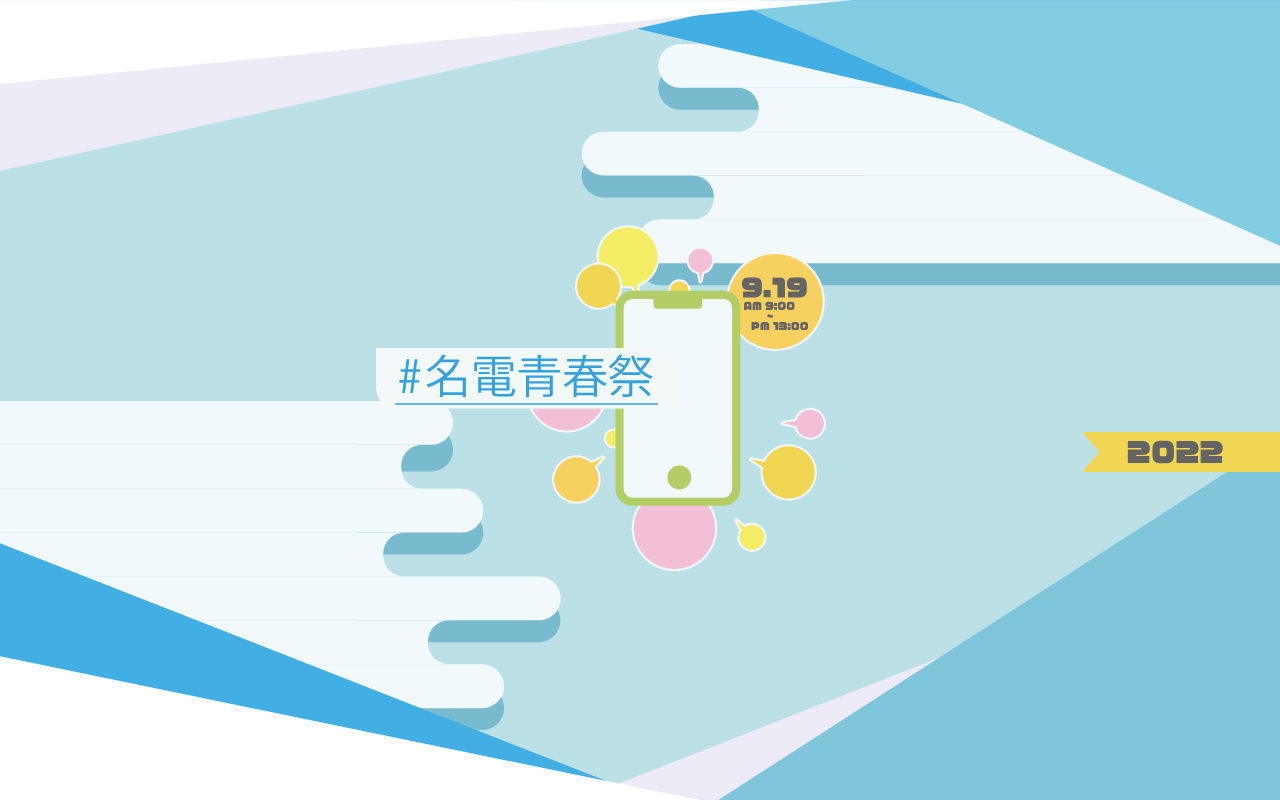
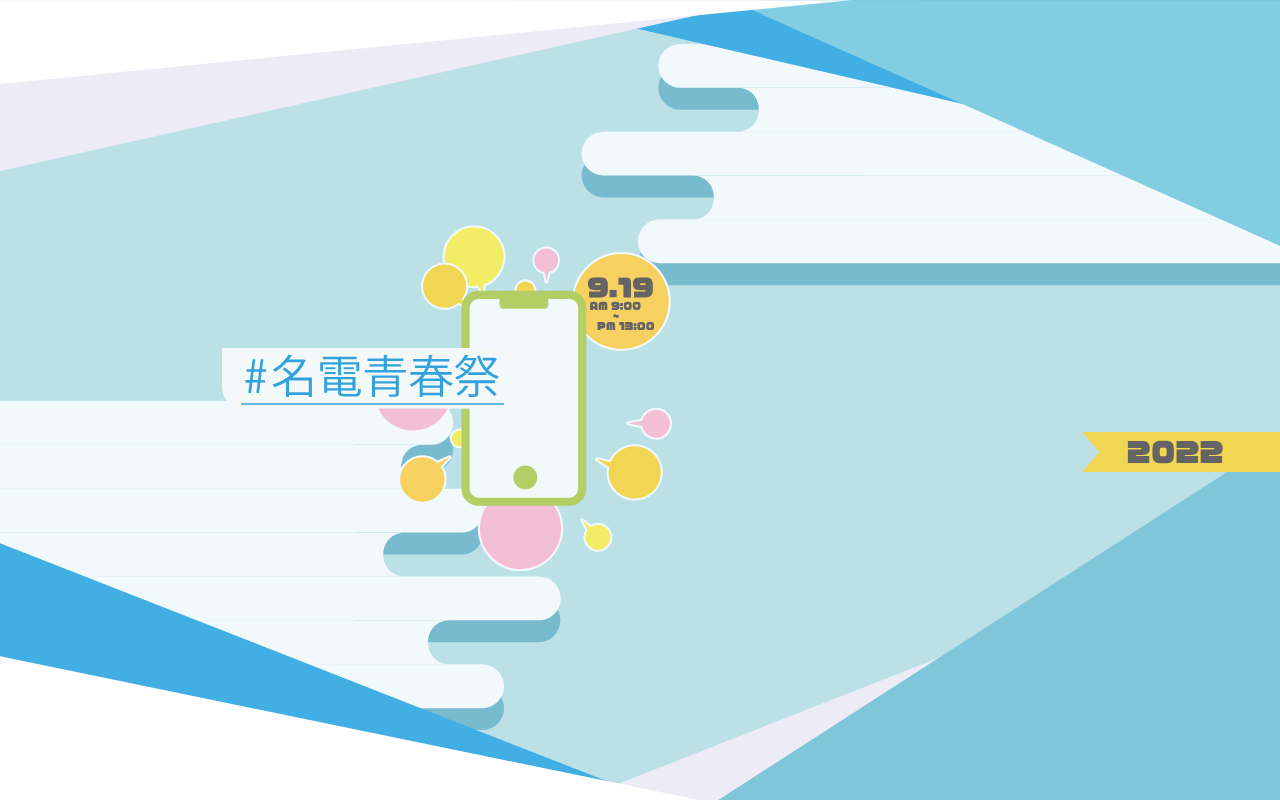
Before and after one commit to bita-tipi/mdn-fes-2022, a React (Create React App) app: page / in a window 1280 px wide. Built offline with nearby package versions, Linux system fonts and the light colour scheme.

Commit message:
Update top.css

```diff
--- a/src/routes/top.css
+++ b/src/routes/top.css
@@ -10,7 +10,7 @@
 .top_center {
   position: absolute;
   top: 50%;
-  left: 50%;
+  left: 38%;
   transform: translate(-38%, -50%);
 }
 
```
